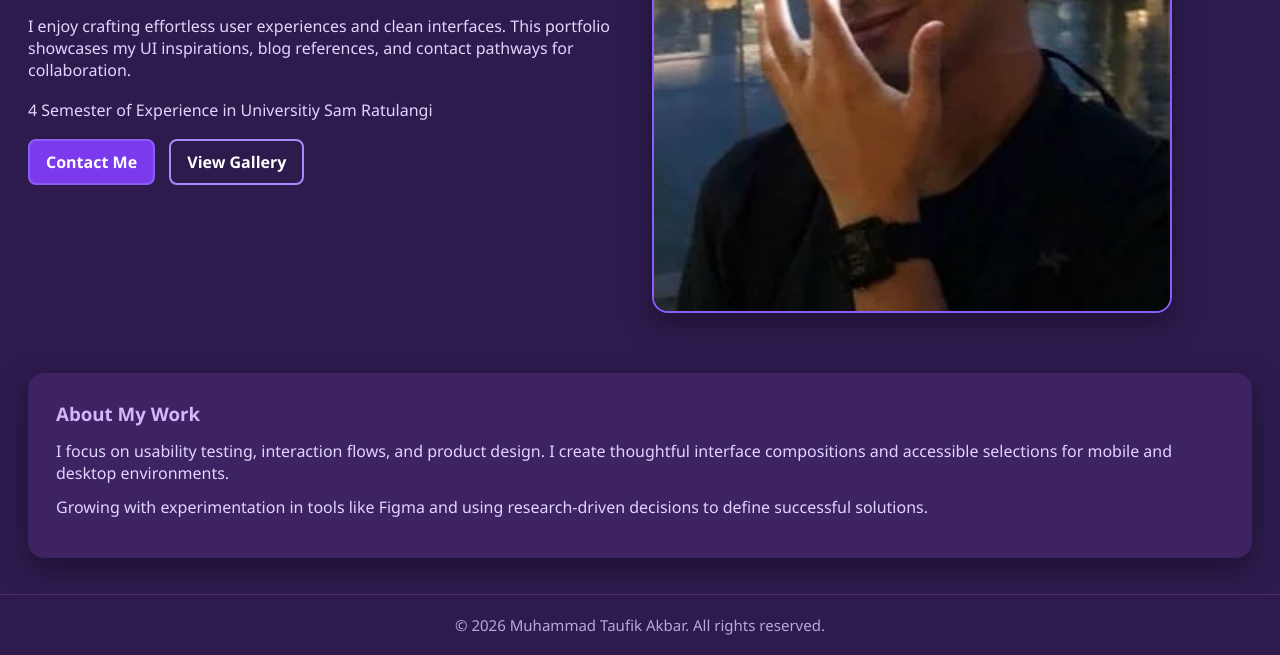
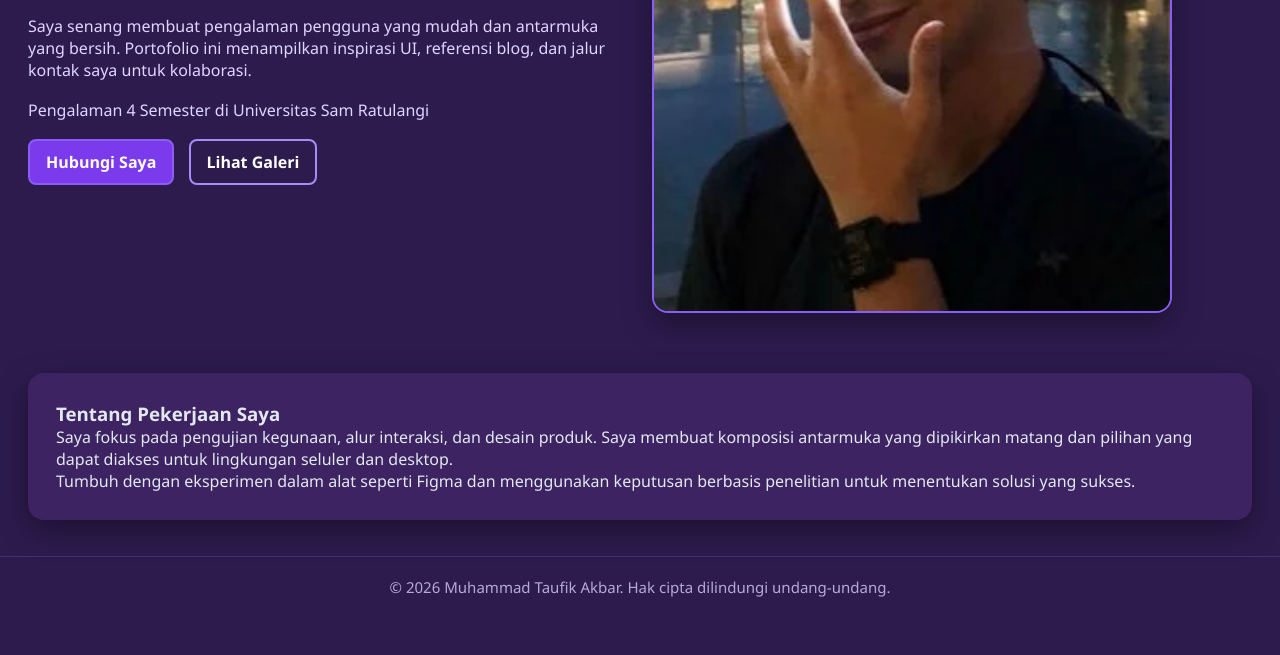
Before and after one commit to BlackAceRaining/Taufik.github.io, a plain HTML site: page Project01-HTML/index.html in a window 1280 px wide. Shown: the part 472-1127 px from the top of the page. After the commit the page ends 1089 px from the top, so only its background shows below. Drawn offline with Linux system fonts and the light colour scheme.

Commit message:
Update index.html

```diff
--- a/Project01-HTML/index.html
+++ b/Project01-HTML/index.html
@@ -1,16 +1,18 @@
 <!DOCTYPE html>
-    <html>
+<html lang="id">
 <head>
     <meta charset="UTF-8">
+    <meta name="viewport" content="width=device-width, initial-scale=1.0">
     <title>Home | Portfolio</title>
+    <link rel="stylesheet" href="style.css">
     <style>
+        /* Gaya dasar inline untuk memastikan struktur tetap terjaga sebelum CSS eksternal dimuat */
         * { box-sizing: border-box; margin:0; padding:0; }
         html, body { font-family: 'Segoe UI', Tahoma, Geneva, Verdana, sans-serif; background: #2d1b4e; color: #e2e8f0; }
         header { background: #1a0d2e; border-bottom: 2px solid #8b5cf6; padding: 16px 28px; display: flex; justify-content: space-between; align-items: center; position: sticky; top:0; z-index:100; }
         .brand { font-size:1.6rem; font-weight:900; color:#d8b4fe; }
         nav ul { list-style:none; display:flex; gap:16px; }
         nav a { text-decoration:none; color:#f8fafc; font-weight:600; letter-spacing:.02em; }
-            nav a:hover { color:#d8b4fe; }
         .hero { display:grid; grid-template-columns:1fr 1fr; gap:24px; align-items:center; min-height:70vh; padding:40px 28px; }
         .hero h1 { font-size:3rem; color:#fff; margin-bottom:16px; }
         .hero h2 { font-size:2rem; color:#d8b4fe; margin-bottom:18px; }
@@ -19,8 +21,6 @@
         .btn.secondary { background:transparent; border-color:#a78bfa; }
         .hero-img { width:100%; border-radius:16px; max-width:520px; border:2px solid #8b5cf6; box-shadow: 0 12px 30px rgba(0,0,0,.35); }
         .content-card { background:#3d2362; border-radius:16px; padding:28px; margin:20px 28px 36px; box-shadow:0 10px 30px rgba(0,0,0,.38); }
-            .content-card h3 { margin-bottom:14px; color:#d8b4fe; }
-            .content-card p { color:#e0d5ff; margin-bottom:12px; }
         footer { padding:20px 28px; text-align:center; font-size:.94rem; color:#b8a8d8; border-top:1px solid #4c2d6b; }
         @media(max-width:950px) { .hero { grid-template-columns:1fr; text-align:center; } .hero-img { margin:0 auto; } }
     </style>
@@ -33,22 +33,24 @@
 
     <main class="hero">
         <div>
-                <h1>Hi, I'm Muhammad Taufik Akbar</h1>
+            <h1>Hai, saya Muhammad Taufik Akbar</h1>
             <h2>UI/UX Designer & Frontend Enthusiast</h2>
-                <p>I enjoy crafting effortless user experiences and clean interfaces. This portfolio showcases my UI inspirations, blog references, and contact pathways for collaboration.</p>
-                <p> 4 Semester of Experience in Universitiy Sam Ratulangi</p>
-                <a class="btn" href="contact.html">Contact Me</a>
-                <a class="btn secondary" href="gallery.html">View Gallery</a>
+            <p>Saya senang membuat pengalaman pengguna yang mudah dan antarmuka yang bersih. Portofolio ini menampilkan inspirasi UI, referensi blog, dan jalur kontak saya untuk kolaborasi.</p>
+            <p>Pengalaman 4 Semester di Universitas Sam Ratulangi</p>
+            <a class="btn" href="contact.html">Hubungi Saya</a>
+            <a class="btn secondary" href="gallery.html">Lihat Galeri</a>
         </div>
         <img class="hero-img" src="assets/Meme2.png" alt="Hero Design" />
     </main>
 
     <section class="content-card">
-            <h3>About My Work</h3>
-            <p>I focus on usability testing, interaction flows, and product design. I create thoughtful interface compositions and accessible selections for mobile and desktop environments.</p>
-            <p>Growing with experimentation in tools like Figma and using research-driven decisions to define successful solutions.</p>
+        <h3>Tentang Pekerjaan Saya</h3>
+        <p>Saya fokus pada pengujian kegunaan, alur interaksi, dan desain produk. Saya membuat komposisi antarmuka yang dipikirkan matang dan pilihan yang dapat diakses untuk lingkungan seluler dan desktop.</p>
+        <p>Tumbuh dengan eksperimen dalam alat seperti Figma dan menggunakan keputusan berbasis penelitian untuk menentukan solusi yang sukses.</p>
     </section>
 
-        <footer>&copy; 2026 Muhammad Taufik Akbar. All rights reserved.</footer>
+    <footer>&copy; 2026 Muhammad Taufik Akbar. Hak cipta dilindungi undang-undang.</footer>
+
+    <script src="script.js"></script>
 </body>
 </html>
```
Lines whose indentation alone changed are shown as unchanged.
